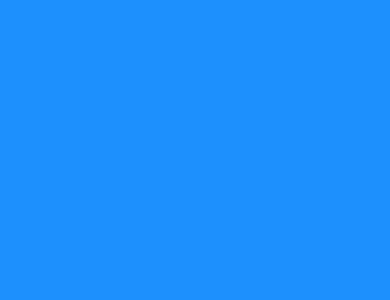
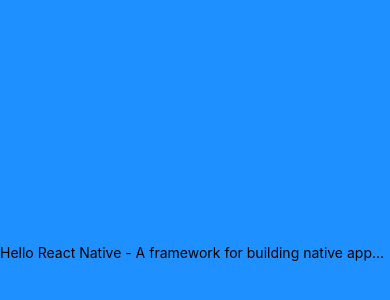
Before and after one commit to SaishJ/React-Native-Basics, a React Native app: screen / in a window 390 px wide. Shown: the part 170-470 px from the top of the page. Built offline with nearby package versions, Linux system fonts and the light colour scheme.

Commit message:
:pencil2: Text
Text

```diff
--- a/App.js
+++ b/App.js
@@ -1,12 +1,23 @@
-import { StyleSheet, View, SafeAreaView } from "react-native";
+import { StyleSheet, View, SafeAreaView, Text } from "react-native";
 
 export default function App() {
-  return <SafeAreaView style={styles.container}></SafeAreaView>;
+  const handlePress = () => console.log("Text click");
+
+  return (
+    <SafeAreaView style={styles.container}>
+      <Text numberOfLines={1} onPress={handlePress}>
+        Hello React Native - A framework for building native apps using
+        JavaScript.
+      </Text>
+    </SafeAreaView>
+  );
 }
 
 const styles = StyleSheet.create({
   container: {
     flex: 1,
     backgroundColor: "dodgerblue",
+    justifyContent: "center",
+    alignItems: "center",
   },
 });
```
Also changed, not shown: 1 other file (tests, documents, lock files or other folders).
